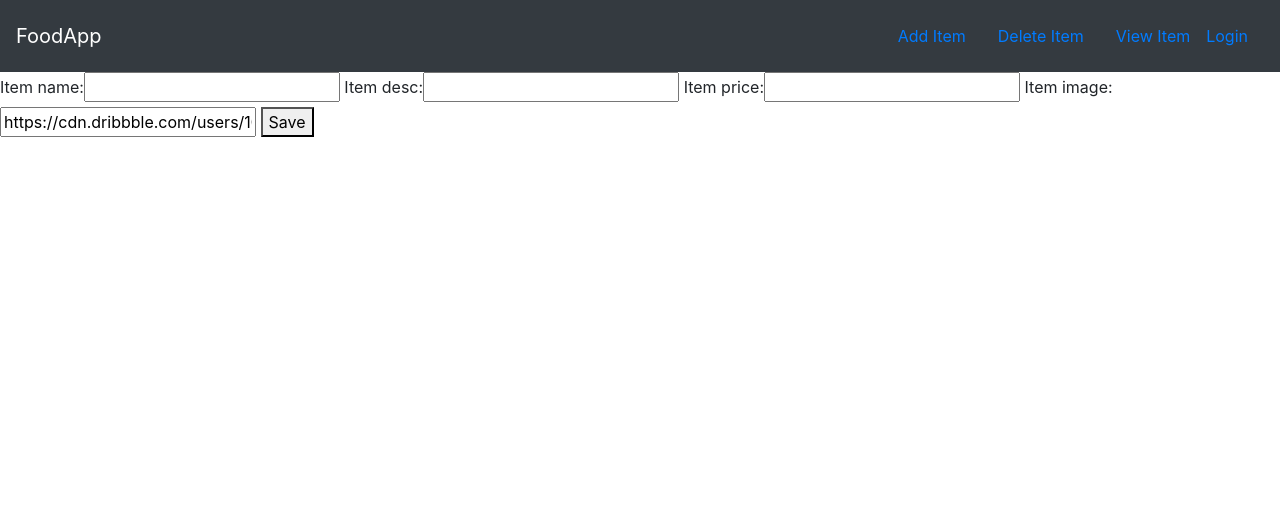
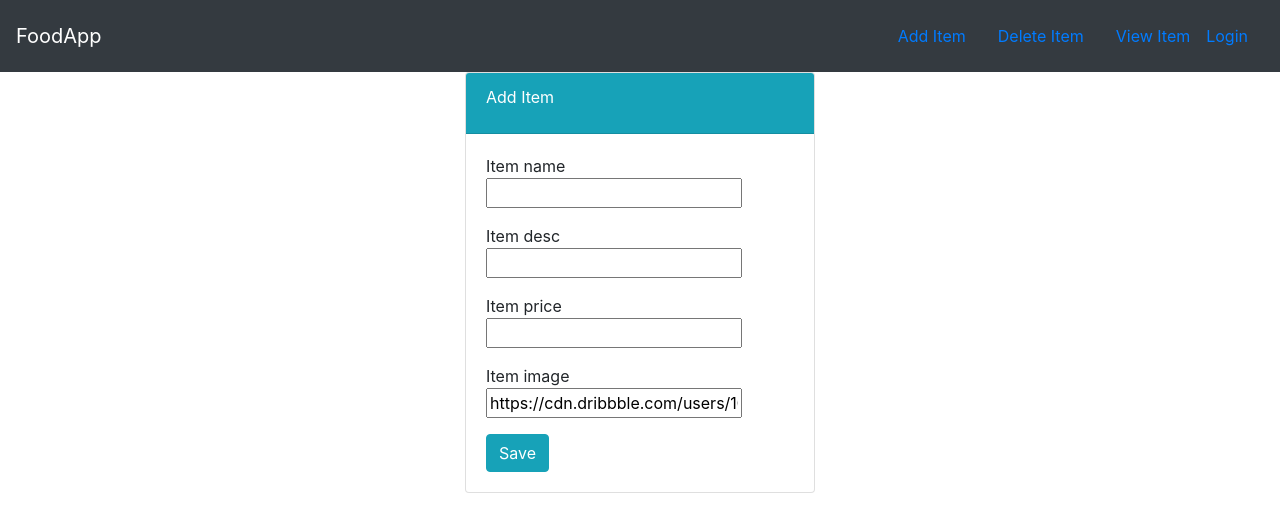
Before and after one commit to jeffarrubla/food-menu-app, a Django app: page /food/add in a window 1280 px wide. Shown: the top 532 px of the page. Run offline with Django 3.2, Linux system fonts and the light colour scheme; some libraries are stand-ins or nearby versions.

Commit message:
Design touchup: Add item page

```diff
--- a/food/templates/food/item-form.html
+++ b/food/templates/food/item-form.html
@@ -1,8 +1,31 @@
 {% extends 'food/base.html' %}
 {% block body %}
-	<form method="POST">
-		{% csrf_token %}
-		{{form}}
-		<button type="submit">Save</button>
-	</form>
+	<div class="container">
+		<div class="row">
+			<div class="col-md-4 offset-md-4">
+				<div class="card">
+					<div class="card-header bg-info text-white">
+						<div class="card-title">
+							Add Item
+						</div>
+					</div>
+					<div class="card-body">
+						<form method="POST">
+							{% csrf_token %}
+							{% for field in form %}
+								<div class="form-group">
+									{{ field.label}}
+									<br>
+									{{ field }}
+								</div>
+							{% endfor %}
+
+							<button class="btn btn-info" type="submit">Save</button>
+						</form>
+					</div>
+				</div>
+			</div>
+		</div>
+	</div>
+
 {% endblock %}
--- a/users/templates/users/register.html
+++ b/users/templates/users/register.html
@@ -20,7 +20,7 @@
 									{{ field }}
 								</div>
 							{% endfor %}
-							<button class="btn btn-info" type="submit">Signup</button>
+							<button class="btn btn-info" type="submit">Register</button>
 						</form>
 					</div>
 				</div>
```
Also changed, not shown: db.sqlite3.
